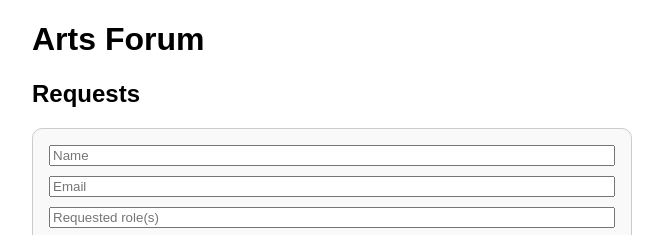
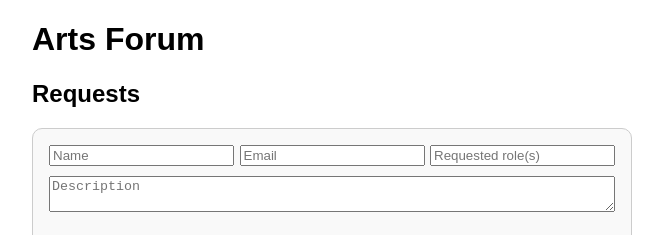
Before and after one commit to CZRichardLi/artsForum, a React app in the folder frontend/: page / in a window 1280 px wide. Shown: the top 235 px of the page, without its empty margins (308-971 px from the left). Built offline with nearby package versions, Linux system fonts and the light colour scheme; no server answers; the HTML template or start-up script is replaced by a standard one.

Commit message:
Beta 0.31: Delete Button added. done for the day

```diff
--- a/frontend/src/App.jsx
+++ b/frontend/src/App.jsx
@@ -95,12 +95,13 @@ function App() {
         {requests.map((request) => (
           <Request
             style={{ display: "flex" }}
-            key={request.id}
+            id={request.id}
             email={request.email}
             initiator={request.initiator}
             requested={request.requested}
             description={request.description}
             tags={request.tags}
+            setRequests={setRequests}
           />
         ))}
       </div>
--- a/frontend/src/components/CreateRequest.jsx
+++ b/frontend/src/components/CreateRequest.jsx
@@ -42,6 +42,13 @@ function CreateRequest({
         gap: "10px",
       }}
     >
+      <div
+        style={{
+          display: "flex",
+          alignItems: "center",
+          justifyContent: "space-between",
+        }}
+      >
         <input
           type="text"
           placeholder="Name"
@@ -62,6 +69,7 @@ function CreateRequest({
           value={requested}
           onChange={(e) => setRequested(e.target.value)}
         />
+      </div>
 
       <textarea
         placeholder="Description"
--- a/frontend/src/components/Request.jsx
+++ b/frontend/src/components/Request.jsx
@@ -1,4 +1,12 @@
-function Request({ id, initiator, email, requested, description, tags }) {
+function Request({
+  id,
+  initiator,
+  email,
+  requested,
+  description,
+  tags,
+  setRequests,
+}) {
   // initiator: User who started the request;
   // email: Email address of the user;
   // description: Description of the project;
@@ -47,6 +55,18 @@ function Request({ id, initiator, email, requested, description, tags }) {
           </span>
         ))}
       </div>
+      <button
+        style={{ color: "red", alignSelf: "flex-end"}}
+        onClick={() => {
+          fetch(`http://localhost:3001/requests/${id}`, {
+            method: "DELETE",
+          }).then(() => {
+            setRequests((prev) => prev.filter((request) => request.id !== id));
+          });
+        }}
+      >
+        Delete
+      </button>
     </div>
   );
 }
```
Also changed, not shown: 1 other file (tests, documents, lock files or other folders). Lines whose indentation alone changed are shown as unchanged.
